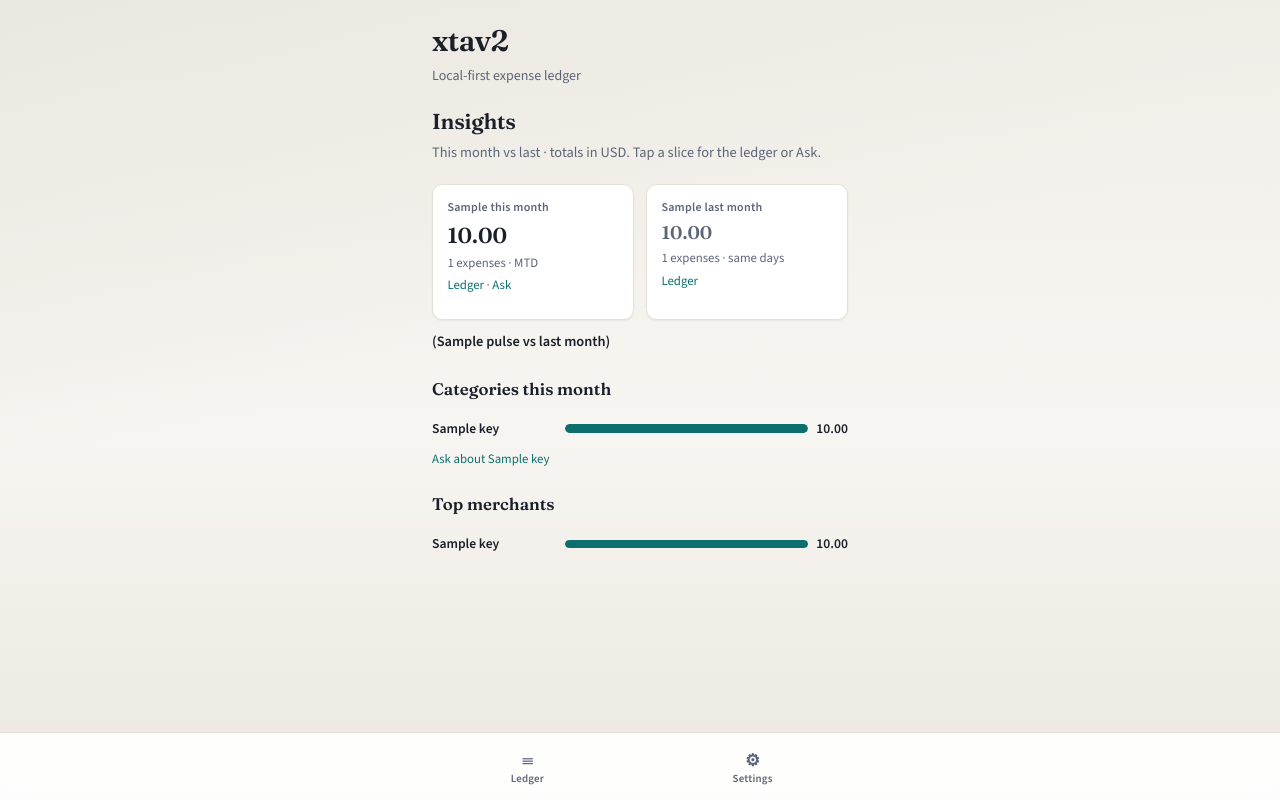
After one commit to githubphadnis/xtav2, a FastAPI app: template app/templates/insights.html in a window 1280 px wide. The commit adds this page. Run offline with FastAPI, Linux system fonts and the light colour scheme; the template is opened without the code that fills it: most values are stand-ins (such as "Sample title", 1, 10 or a date in 2020).

Commit message:
feat(insights): Phase 1 MoM pulse and breakdowns (#20)
Add /insights behind FEATURE_TRENDS_UI with category/merchant bars and ledger/Ask tap-through.

Co-authored-by: Cursor <cursoragent@cursor.com>

```diff
--- a/app/main.py
+++ b/app/main.py
@@ -8,6 +8,8 @@ from datetime import date, datetime
 from decimal import Decimal, InvalidOperation
 from pathlib import Path
 from zoneinfo import ZoneInfo
+
+from urllib.parse import quote
 
 from fastapi import (
     BackgroundTasks,
@@ -47,6 +49,7 @@ TEMPLATES_DIR = Path(__file__).resolve().parent / "templates"
 STATIC_DIR = Path(__file__).resolve().parent / "static"
 templates = Jinja2Templates(directory=str(TEMPLATES_DIR))
 templates.env.globals["format_money"] = format_money
+templates.env.filters["urlencode"] = lambda value: quote(str(value), safe="")
 
 
 def today_iso(settings: Settings) -> str:
@@ -230,12 +233,45 @@ async def health_ollama(settings: Settings = Depends(get_settings)) -> dict[str,
 @app.get("/", response_class=HTMLResponse)
 def home(
     request: Request,
+    category: str | None = None,
+    merchant: str | None = None,
+    start: str | None = None,
+    end: str | None = None,
     db: Session = Depends(get_db),
     settings: Settings = Depends(get_settings),
 ) -> HTMLResponse:
+    start_d: date | None = None
+    end_d: date | None = None
+    try:
+        if start:
+            start_d = date.fromisoformat(start)
+        if end:
+            end_d = date.fromisoformat(end)
+    except ValueError as exc:
+        raise HTTPException(status_code=400, detail="Invalid date filter") from exc
+
     expenses = (
-        expense_service.list_expenses(db, limit=50) if settings.feature_manual_entry else []
+        expense_service.list_expenses(
+            db,
+            limit=50,
+            category=category,
+            merchant=merchant,
+            start=start_d,
+            end=end_d,
+        )
+        if settings.feature_manual_entry
+        else []
     )
+    filter_bits = []
+    if category:
+        filter_bits.append(f"category={category}")
+    if merchant:
+        filter_bits.append(f"merchant={merchant}")
+    if start_d:
+        filter_bits.append(f"from {start_d}")
+    if end_d:
+        filter_bits.append(f"to {end_d}")
+    filter_label = " · ".join(filter_bits) if filter_bits else None
     return templates.TemplateResponse(
         request,
         "ledger.html",
@@ -245,6 +281,7 @@ def home(
             settings=settings,
             active="ledger",
             expenses=expenses,
+            filter_label=filter_label,
         ),
     )
 
@@ -317,6 +354,7 @@ def pending_page(
 @app.get("/ask", response_class=HTMLResponse)
 def ask_page(
     request: Request,
+    q: str | None = None,
     db: Session = Depends(get_db),
     settings: Settings = Depends(get_settings),
 ) -> HTMLResponse:
@@ -325,7 +363,38 @@ def ask_page(
     return templates.TemplateResponse(
         request,
         "ask.html",
-        _page_context(request=request, db=db, settings=settings, active="ask"),
+        _page_context(
+            request=request,
+            db=db,
+            settings=settings,
+            active="ask",
+            question=q or "",
+        ),
+    )
+
+
+@app.get("/insights", response_class=HTMLResponse)
+def insights_page(
+    request: Request,
+    db: Session = Depends(get_db),
+    settings: Settings = Depends(get_settings),
+) -> HTMLResponse:
+    if not require_flag("FEATURE_TRENDS_UI", settings):
+        raise HTTPException(status_code=404, detail="Insights disabled")
+    from app.services.insights import build_pulse, format_delta
+
+    pulse = build_pulse(db, settings=settings)
+    return templates.TemplateResponse(
+        request,
+        "insights.html",
+        _page_context(
+            request=request,
+            db=db,
+            settings=settings,
+            active="insights",
+            pulse=pulse,
+            format_delta=format_delta,
+        ),
     )
 
 
--- a/app/services/expenses.py
+++ b/app/services/expenses.py
@@ -570,6 +570,8 @@ def list_expenses(
     merchant: str | None = None,
     q: str | None = None,
     status: str | None = "posted",
+    start: date | None = None,
+    end: date | None = None,
 ) -> list[Expense]:
     """Return recent expenses with optional filters (default: posted only)."""
     stmt: Select[tuple[Expense]] = select(Expense).order_by(
@@ -578,9 +580,21 @@ def list_expenses(
     if status is not None:
         stmt = stmt.where(Expense.status == status)
     if category:
-        stmt = stmt.where(Expense.category.ilike(category.strip()))
+        cat = category.strip()
+        if cat.lower() == "uncategorized":
+            stmt = stmt.where(or_(Expense.category == "", Expense.category.is_(None)))
+        else:
+            stmt = stmt.where(Expense.category.ilike(cat))
     if merchant:
-        stmt = stmt.where(Expense.merchant.ilike(f"%{merchant.strip()}%"))
+        merch = merchant.strip()
+        if merch.lower() == "unknown merchant":
+            stmt = stmt.where(or_(Expense.merchant == "", Expense.merchant.is_(None)))
+        else:
+            stmt = stmt.where(Expense.merchant.ilike(f"%{merch}%"))
+    if start is not None:
+        stmt = stmt.where(Expense.spent_on >= start)
+    if end is not None:
+        stmt = stmt.where(Expense.spent_on <= end)
     text_clause = _text_match_clause(q) if q else None
     if text_clause is not None:
         stmt = stmt.where(text_clause)
--- a/app/static/app.css
+++ b/app/static/app.css
@@ -388,3 +388,130 @@ input:focus {
   font-size: 0.65rem;
   line-height: 1.2;
 }
+
+/* Insights Phase 1 */
+.insight-pulse {
+  margin-bottom: 1.5rem;
+}
+
+.pulse-grid {
+  display: grid;
+  grid-template-columns: 1fr 1fr;
+  gap: 0.75rem;
+}
+
+.pulse-card {
+  padding: 0.85rem 0.9rem;
+  background: var(--surface);
+  border: 1px solid var(--line);
+  border-radius: var(--radius);
+  box-shadow: var(--shadow);
+}
+
+.pulse-label {
+  margin: 0;
+  font-size: 0.75rem;
+  font-weight: 600;
+  color: var(--ink-muted);
+  letter-spacing: 0.02em;
+}
+
+.pulse-amt {
+  margin: 0.25rem 0 0;
+  font-family: var(--font-display);
+  font-size: 1.35rem;
+  font-weight: 600;
+}
+
+.pulse-amt-muted {
+  color: var(--ink-muted);
+  font-size: 1.15rem;
+}
+
+.pulse-delta {
+  margin: 0.75rem 0 0;
+  font-size: 0.9rem;
+  font-weight: 600;
+}
+
+.pulse-delta.is-up {
+  color: var(--danger);
+}
+
+.pulse-delta.is-down {
+  color: var(--accent);
+}
+
+.insight-block {
+  margin-bottom: 1.5rem;
+}
+
+.insight-h {
+  font-family: var(--font-display);
+  font-size: 1.05rem;
+  font-weight: 600;
+  margin: 0 0 0.65rem;
+}
+
+.insight-links {
+  margin: 0.25rem 0 0.65rem;
+  font-size: 0.8rem;
+  color: var(--ink-muted);
+}
+
+.bar-list {
+  list-style: none;
+  margin: 0;
+  padding: 0;
+}
+
+.bar-list > li {
+  margin-bottom: 0.35rem;
+}
+
+.bar-row {
+  display: grid;
+  grid-template-columns: minmax(4.5rem, 30%) 1fr auto;
+  gap: 0.5rem;
+  align-items: center;
+  padding: 0.45rem 0;
+  color: inherit;
+  text-decoration: none;
+}
+
+.bar-row:hover {
+  text-decoration: none;
+}
+
+.bar-row:hover .bar-label {
+  color: var(--accent);
+}
+
+.bar-label {
+  font-size: 0.85rem;
+  font-weight: 600;
+  overflow: hidden;
+  text-overflow: ellipsis;
+  white-space: nowrap;
+}
+
+.bar-track {
+  height: 0.55rem;
+  background: var(--accent-soft);
+  border-radius: 999px;
+  overflow: hidden;
+}
+
+.bar-fill {
+  display: block;
+  height: 100%;
+  background: var(--accent);
+  border-radius: 999px;
+  min-width: 2px;
+}
+
+.bar-amt {
+  font-size: 0.85rem;
+  font-weight: 600;
+  font-variant-numeric: tabular-nums;
+}
--- a/app/templates/base.html
+++ b/app/templates/base.html
@@ -53,6 +53,12 @@
         Ask
       </a>
       {% endif %}
+      {% if settings.feature_trends_ui %}
+      <a href="/insights" class="{% if active == 'insights' %}is-active{% endif %}">
+        <span class="icon" aria-hidden="true">◈</span>
+        Insights
+      </a>
+      {% endif %}
       <a href="/settings" class="{% if active == 'settings' %}is-active{% endif %}">
         <span class="icon" aria-hidden="true">⚙</span>
         Settings
--- /dev/null
+++ b/app/templates/insights.html
@@ -0,0 +1,85 @@
+{% extends "base.html" %}
+{% block title %}Insights · xtav2{% endblock %}
+{% block content %}
+<h1 class="page-title">Insights</h1>
+<p class="page-lead">
+  This month vs last · totals in {{ pulse.currency }}.
+  Tap a slice for the ledger or Ask.
+</p>
+
+<section class="insight-pulse" aria-label="Month over month">
+  <div class="pulse-grid">
+    <div class="pulse-card">
+      <p class="pulse-label">{{ pulse.this_month.label }}</p>
+      <p class="pulse-amt">{{ format_money(pulse.this_month.total) }}</p>
+      <p class="item-meta">{{ pulse.this_month.count }} expenses · MTD</p>
+      <p class="insight-links">
+        <a href="/?start={{ pulse.this_month.start }}&amp;end={{ pulse.this_month.end }}">Ledger</a>
+        ·
+        <a href="/ask?q={{ 'How much did I spend this month?'|urlencode }}">Ask</a>
+      </p>
+    </div>
+    <div class="pulse-card">
+      <p class="pulse-label">{{ pulse.last_month.label }}</p>
+      <p class="pulse-amt pulse-amt-muted">{{ format_money(pulse.last_month.total) }}</p>
+      <p class="item-meta">{{ pulse.last_month.count }} expenses · same days</p>
+      <p class="insight-links">
+        <a href="/?start={{ pulse.last_month.start }}&amp;end={{ pulse.last_month.end }}">Ledger</a>
+      </p>
+    </div>
+  </div>
+  <p class="pulse-delta {% if pulse.delta > 0 %}is-up{% elif pulse.delta < 0 %}is-down{% endif %}">
+    {{ format_delta(pulse.delta, pulse.currency) }}
+    {% if pulse.delta_pct is not none %}
+      ({{ pulse.delta_pct_label }} vs last month)
+    {% elif pulse.this_month.total > 0 %}
+      (no spend last month)
+    {% endif %}
+  </p>
+</section>
+
+<section class="insight-block" aria-label="Categories">
+  <h2 class="insight-h">Categories this month</h2>
+  {% if pulse.categories %}
+  <ul class="bar-list">
+    {% for row in pulse.categories %}
+    <li>
+      <a class="bar-row" href="/?category={{ row.key|urlencode }}&amp;start={{ pulse.this_month.start }}&amp;end={{ pulse.this_month.end }}">
+        <span class="bar-label">{{ row.key }}</span>
+        <span class="bar-track" aria-hidden="true">
+          <span class="bar-fill" style="width: {{ row.pct }}%"></span>
+        </span>
+        <span class="bar-amt">{{ format_money(row.total) }}</span>
+      </a>
+      <p class="insight-links">
+        <a href="/ask?q={{ ('How much on ' ~ row.key ~ ' this month?')|urlencode }}">Ask about {{ row.key }}</a>
+      </p>
+    </li>
+    {% endfor %}
+  </ul>
+  {% else %}
+  <p class="empty">No posted spend this month yet.</p>
+  {% endif %}
+</section>
+
+<section class="insight-block" aria-label="Merchants">
+  <h2 class="insight-h">Top merchants</h2>
+  {% if pulse.merchants %}
+  <ul class="bar-list">
+    {% for row in pulse.merchants %}
+    <li>
+      <a class="bar-row" href="/?merchant={{ row.key|urlencode }}&amp;start={{ pulse.this_month.start }}&amp;end={{ pulse.this_month.end }}">
+        <span class="bar-label">{{ row.key }}</span>
+        <span class="bar-track" aria-hidden="true">
+          <span class="bar-fill" style="width: {{ row.pct }}%"></span>
+        </span>
+        <span class="bar-amt">{{ format_money(row.total) }}</span>
+      </a>
+    </li>
+    {% endfor %}
+  </ul>
+  {% else %}
+  <p class="empty">No merchants this month.</p>
+  {% endif %}
+</section>
+{% endblock %}
--- a/app/templates/settings.html
+++ b/app/templates/settings.html
@@ -41,6 +41,8 @@
     <dd>{{ "on" if settings.feature_line_items else "off" }}</dd>
     <dt>Bank import</dt>
     <dd>{{ "on" if settings.feature_bank_import else "off" }}</dd>
+    <dt>Insights (trends)</dt>
+    <dd>{{ "on" if settings.feature_trends_ui else "off" }}</dd>
     <dt>Env privacy default</dt>
     <dd>{{ "on" if settings.privacy_local_only else "off" }}</dd>
   </dl>
```
Also changed, not shown: BREADCRUMBS.md (+6 -7 lines), ROADMAP.md (+1 -1 lines), app/services/insights.py (added, +238 -0 lines), app/templates/ledger.html (+7 -1 lines), docs/insights.md (+7 -6 lines), handover.md (+9 -8 lines), tests/test_insights.py (added, +131 -0 lines), CHANGELOG.md.
